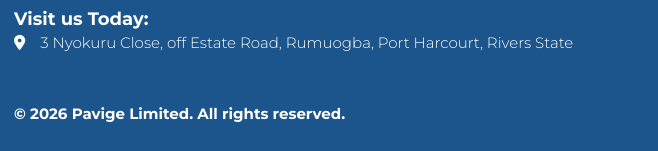
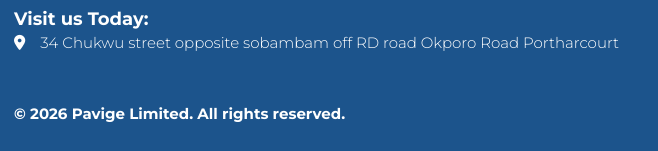
Before and after one commit to PraisesAmaiyo/pavigeltd, a website: page index.html in a window 1280 px wide. Shown: the part 2581-2732 px from the top of the page, 46-704 px from the left. Drawn offline with nearby package versions, Linux system fonts and the light colour scheme.

Commit message:
UPDATE: Changed the company contact Address.

```diff
--- a/index.html
+++ b/index.html
@@ -272,10 +272,16 @@
                <h2 class="heading-subtext mt-1">
                   Visit us Today:
                </h2>
+               <!--
+               <div class="footer-contact_info--links">
+                  <i class="fa-solid fa-location-dot link-icon"></i>
+                  <p class="heading-minitext">3 Nyokuru Close, off Estate Road, Rumuogba, Port Harcourt, Rivers State
+                  </p>
+               </div> -->
 
                <div class="footer-contact_info--links">
                   <i class="fa-solid fa-location-dot link-icon"></i>
-                  <p class="heading-minitext">3 Nyokuru Close, off Estate Road, Rumuogba, Port Harcourt, Rivers State
+                  <p class="heading-minitext">34 Chukwu street opposite sobambam off RD road Okporo Road Portharcourt
                   </p>
                </div>
 
```
